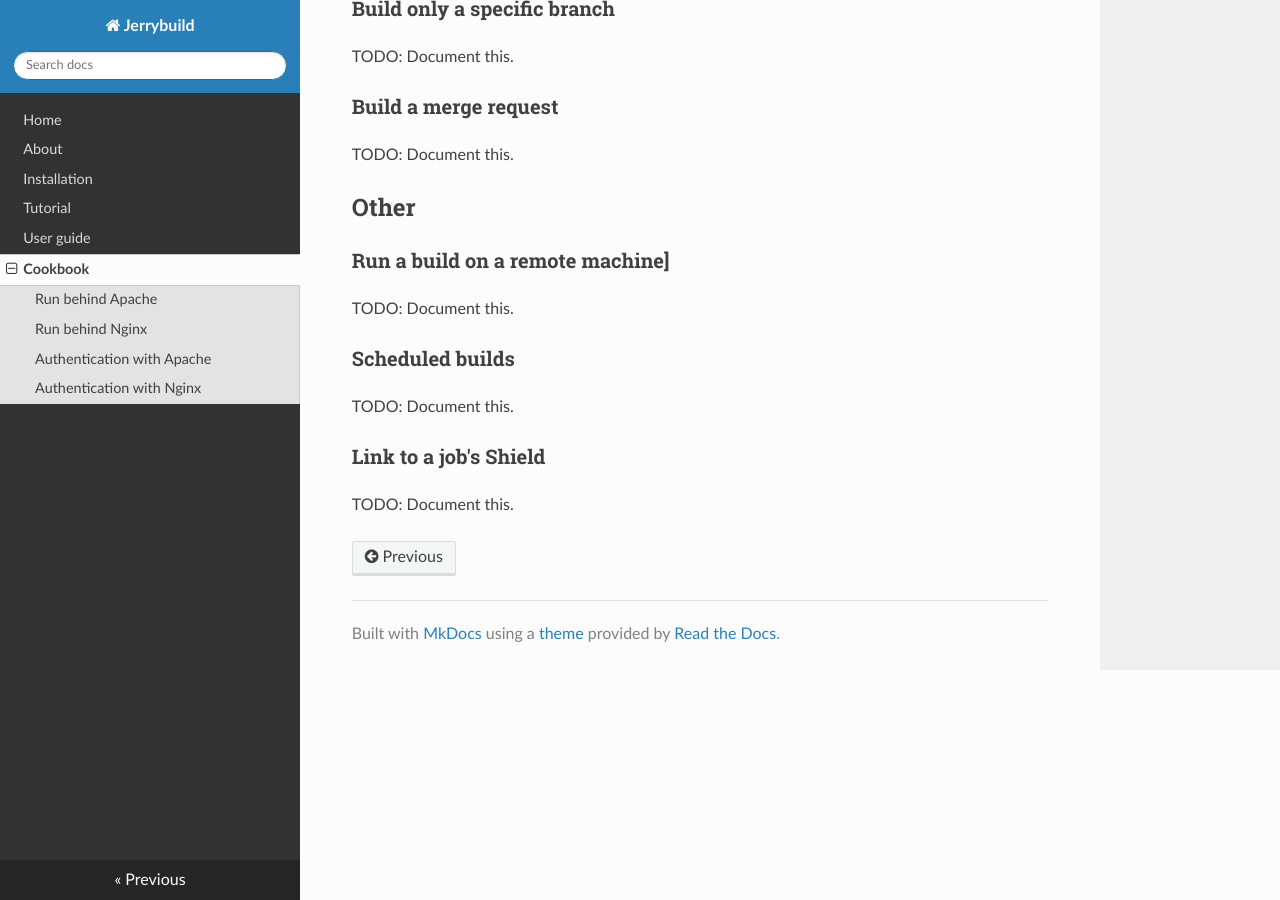
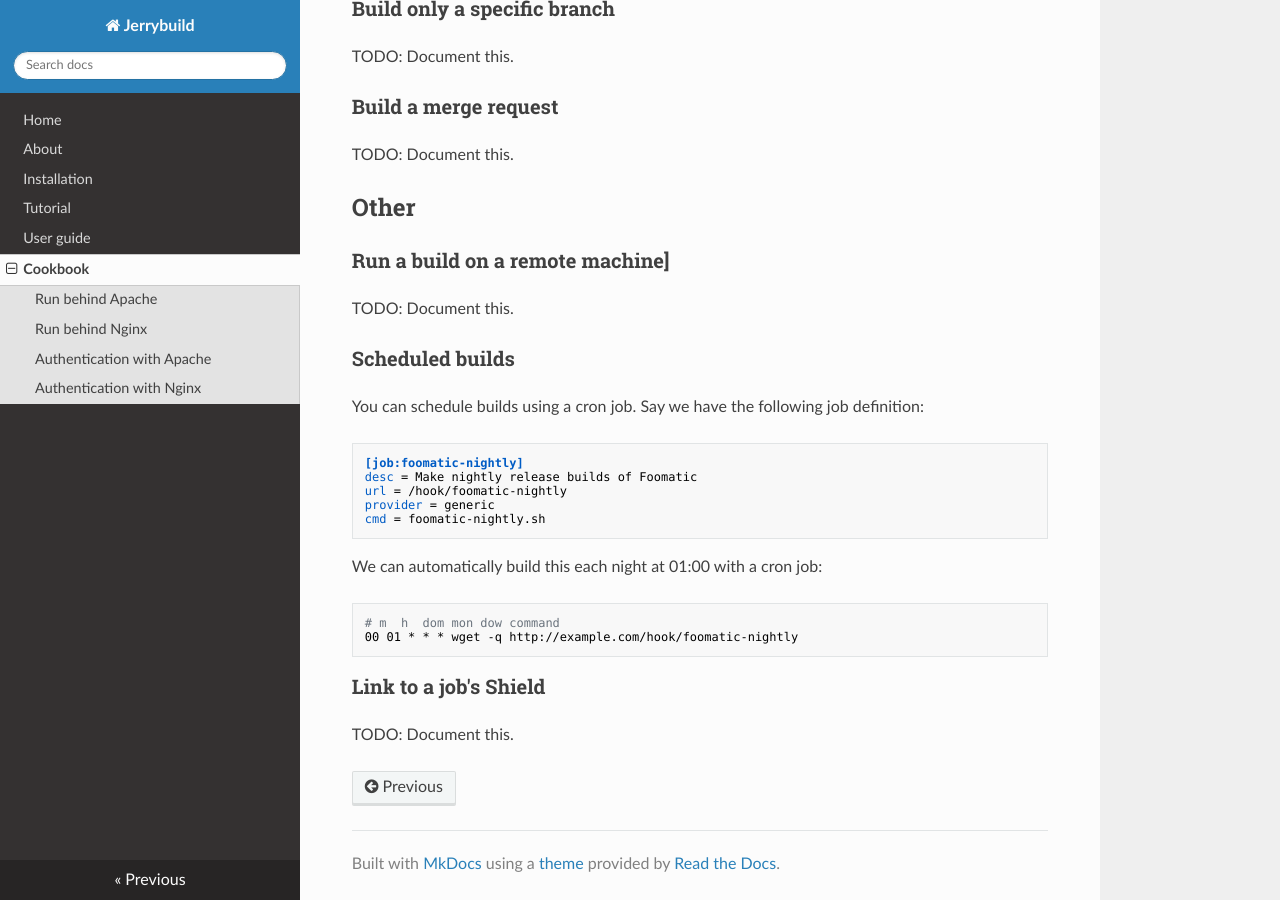
Before and after one commit to fboender/jerrybuild, an MkDocs documentation site: the page built from docs/cookbook.md, in a window 1280 px wide and 900 px high, scrolled down 1945 px. Built offline with MkDocs 1.6.1, drawn with Linux system fonts in a browser that asks for light colours; nearby versions of some CDN libraries; old or Windows-style settings are respelled for this version of MkDocs.

Commit message:
Cookbook: Added 'automatic building' section.

```diff
--- a/docs/cookbook.md
+++ b/docs/cookbook.md
@@ -110,7 +110,19 @@ TODO: Document this.
 
 ### Scheduled builds
 
-TODO: Document this.
+You can schedule builds using a cron job. Say we have the following job
+definition:
+
+    [job:foomatic-nightly]
+    desc = Make nightly release builds of Foomatic
+    url = /hook/foomatic-nightly
+    provider = generic
+    cmd = foomatic-nightly.sh
+
+We can automatically build this each night at 01:00 with a cron job:
+
+    # m  h  dom mon dow command
+    00 01 * * * wget -q http://example.com/hook/foomatic-nightly
 
 ### Link to a job's Shield
 
```
